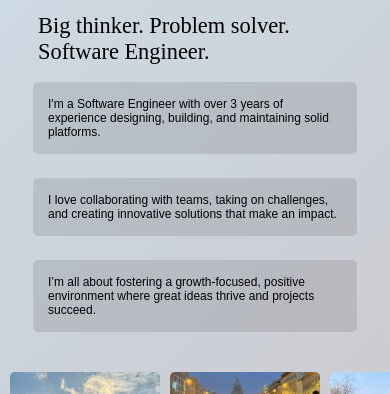
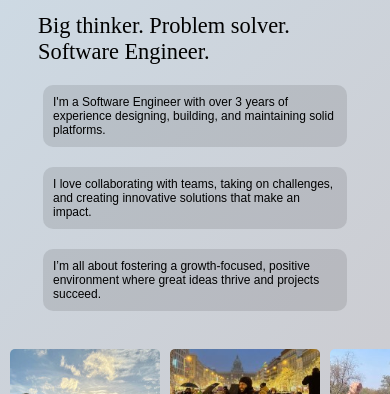
Before and after one commit to talhashayk/portfolio, a React (Create React App) app: page / in a window 390 px wide. Shown: the part 160-554 px from the top of the page. Built offline with nearby package versions, Linux system fonts and the light colour scheme; no server answers; a web font is replaced by a local one.

Commit message:
small fixes

```diff
--- a/src/components/Bio/Bio.scss
+++ b/src/components/Bio/Bio.scss
@@ -34,19 +34,20 @@ body.dark-mode {
 
 .bio-text {
   padding: 15px;
-  border-radius: 15px;
+  border-radius: 10px;
 }
 
 @media only screen and (max-width: 600px) {
   .bio-group {
     flex-direction: column;
-    margin: 0 -45px 20px;
+    margin: 5px -45px 20px;
     gap: 0;
   }
 
   .bio-text {
-    padding: 15px;
-    border-radius: 5px;
+    padding: 10px;
+    margin: 10px;
+    border-radius: 10px;
     font-size: 12px;
   }
 }
```
